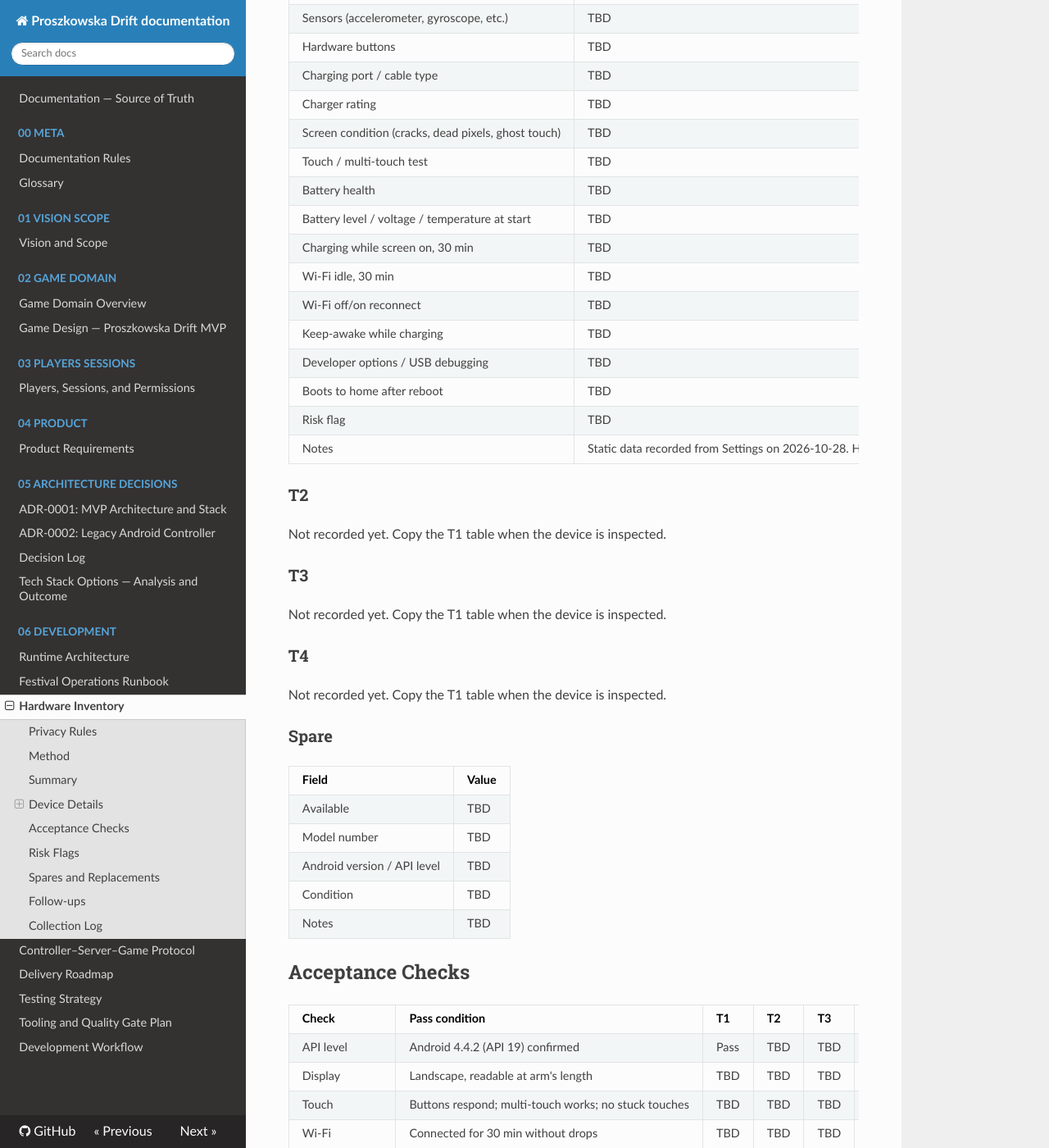
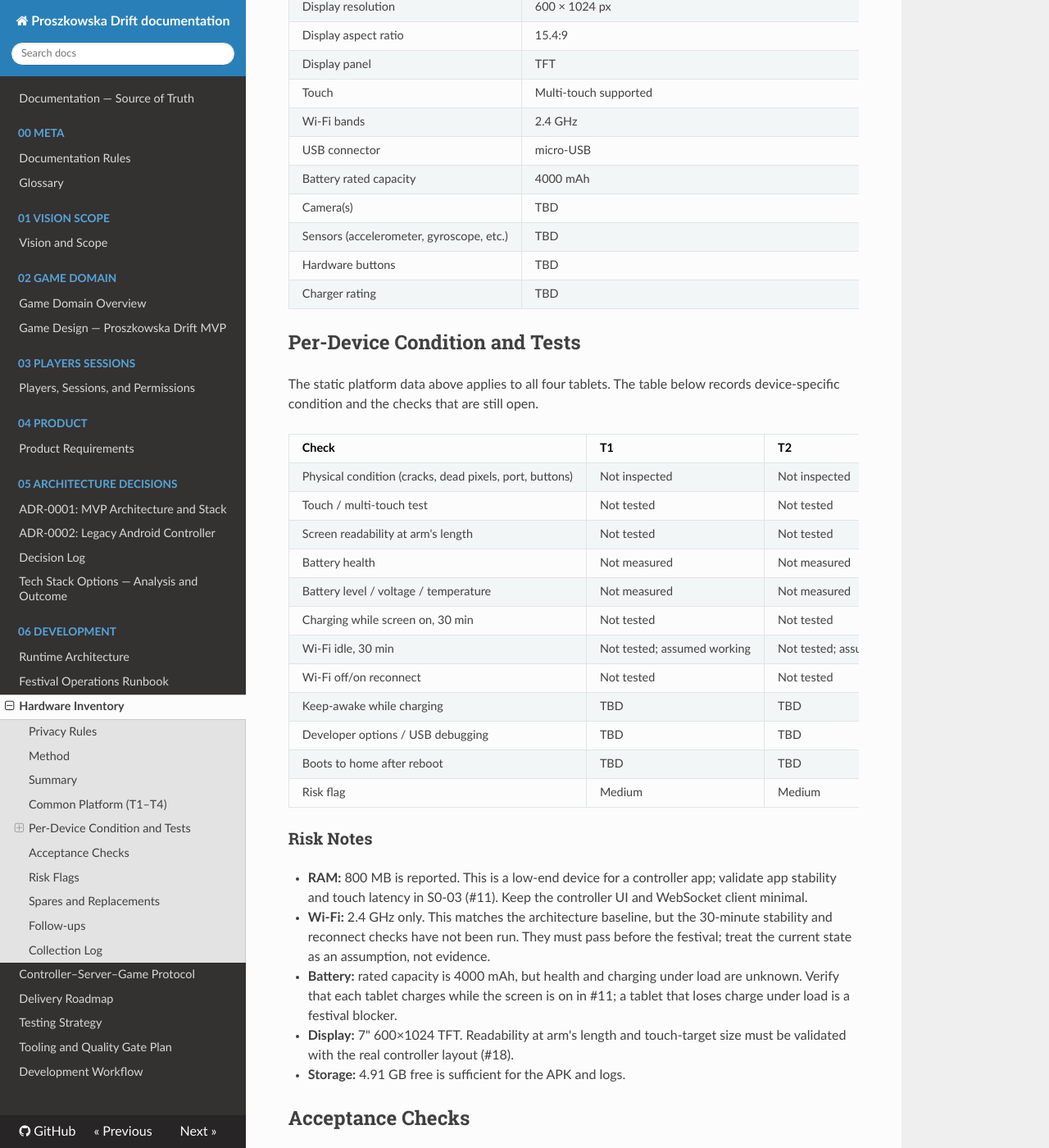
Before and after one commit to PSZLBit/ProszkowskaDrift, an MkDocs documentation site: the page built from documentation/06-development/hardware-inventory.md, in a window 1280 px wide and 1400 px high, scrolled down 2119 px. Shown: the whole window at 82% size. Built offline with MkDocs 1.6.1, drawn with Linux system fonts in a browser that asks for light colours; nearby versions of some CDN libraries; some of the changed text lies outside the part shown.

Commit message:
docs(ops): complete tablet static specs for T1-T4
All four tablets share the SM-T210 platform. Record RAM, display, Wi-Fi band, USB, and battery capacity, and mark untested hardware checks as assumptions deferred to S0-03 and S0-06.

````diff
--- a/documentation/06-development/hardware-inventory.md
+++ b/documentation/06-development/hardware-inventory.md
@@ -7,8 +7,11 @@
 (S0-02, issue #10). Devices are labelled `T1`–`T4`; slot labels `P1`–`P4` are
 assigned only during festival provisioning.
 
-**Collection status:** 1 of 4 tablets recorded (T1 static data only). Hardware
-checks and the remaining tablets are still open.
+**Collection status:** all four tablets are recorded and share the same
+platform. Static specifications were read from Settings and the device
+specification. Hardware checks (Wi-Fi stability, charging under load, battery
+health, touch, readability) were not performed and are deferred to the S0-03
+controller spike (#11) and the S0-06 measurements (#14).
 
 ## Privacy Rules
 
@@ -19,15 +22,16 @@
 
 ## Method
 
-1. Charge each tablet to 100% and let it cool to room temperature.
-2. Record static specs from Settings, the service menu, and the model spec sheet.
-3. Run the checks below under identical conditions for all devices.
-4. Run the 30-minute Wi-Fi and charging checks with the festival router,
-   charger, and cable.
+1. Record static specs from Settings and the device specification.
+2. Treat every tablet as the same platform: the team confirmed that T1–T4 have
+   identical hardware and software.
+3. Record assumptions explicitly; do not present untested behavior as verified.
+4. Defer Wi-Fi, charging, battery-health, touch, and readability checks to the
+   spike that needs them (#11, #14, #17).
 5. Mark unknown values `TBD`; never guess.
 
-Tools used: Settings, Samsung service menus `*#0*#` and `*#*#4636*#*#`, router
-client list. Optional ADB commands:
+Tools used: Settings, device specification. Optional ADB commands for later
+checks:
 
 ```text
 adb shell getprop ro.product.model
@@ -44,20 +48,19 @@
 
 | Field | T1 | T2 | T3 | T4 | Spare |
 |---|---|---|---|---|---|
-| Model number | SM-T210 | TBD | TBD | TBD | TBD |
-| Manufacturer | Samsung | TBD | TBD | TBD | TBD |
-| Android version | 4.4.2 | TBD | TBD | TBD | TBD |
-| API level | 19 | TBD | TBD | TBD | TBD |
-| RAM | TBD | TBD | TBD | TBD | TBD |
-| Internal storage total / free | 8.00 GB / 4.91 GB | TBD | TBD | TBD | TBD |
-| Display resolution / density | TBD | TBD | TBD | TBD | TBD |
-| Wi-Fi bands (2.4 / 5 GHz) | TBD | TBD | TBD | TBD | TBD |
-| Battery health | TBD | TBD | TBD | TBD | TBD |
-| Risk flag | TBD | TBD | TBD | TBD | TBD |
+| Model number | SM-T210 | SM-T210 | SM-T210 | SM-T210 | TBD |
+| Manufacturer | Samsung | Samsung | Samsung | Samsung | TBD |
+| Android version | 4.4.2 | 4.4.2 | 4.4.2 | 4.4.2 | TBD |
+| API level | 19 | 19 | 19 | 19 | TBD |
+| RAM | 800 MB | 800 MB | 800 MB | 800 MB | TBD |
+| Internal storage total / free | 8.00 GB / 4.91 GB | 8.00 GB / 4.91 GB | 8.00 GB / 4.91 GB | 8.00 GB / 4.91 GB | TBD |
+| Display | 7" 600×1024 TFT | 7" 600×1024 TFT | 7" 600×1024 TFT | 7" 600×1024 TFT | TBD |
+| Wi-Fi bands | 2.4 GHz | 2.4 GHz | 2.4 GHz | 2.4 GHz | TBD |
+| Battery rated capacity | 4000 mAh | 4000 mAh | 4000 mAh | 4000 mAh | TBD |
+| Battery health | Not measured | Not measured | Not measured | Not measured | TBD |
+| Risk flag | Medium | Medium | Medium | Medium | TBD |
 
-## Device Details
-
-### T1
+## Common Platform (T1–T4)
 
 | Field | Value |
 |---|---|
@@ -67,66 +70,72 @@
 | Kernel version | 3.4.5-4081557 dpi@SWDD5907 #1 Tue Feb 3 15:14:55 KST 2015 |
 | Build number | KOT49H.T210XXBOB1 |
 | CPU / ABI | TBD |
-| RAM | TBD |
+| RAM | 800 MB reported |
 | Internal storage total | 8.00 GB |
 | System storage | 2.72 GB |
 | Internal storage used | 293 MB |
 | Cached data | 2.92 MB |
 | Miscellaneous files | 91.13 MB |
 | Internal storage available | 4.91 GB |
-| Display resolution / density / diagonal | TBD |
-| Wi-Fi bands | TBD |
+| Display size | 7" |
+| Display resolution | 600 × 1024 px |
+| Display aspect ratio | 15.4:9 |
+| Display panel | TFT |
+| Touch | Multi-touch supported |
+| Wi-Fi bands | 2.4 GHz |
+| USB connector | micro-USB |
+| Battery rated capacity | 4000 mAh |
 | Camera(s) | TBD |
 | Sensors (accelerometer, gyroscope, etc.) | TBD |
 | Hardware buttons | TBD |
-| Charging port / cable type | TBD |
 | Charger rating | TBD |
-| Screen condition (cracks, dead pixels, ghost touch) | TBD |
-| Touch / multi-touch test | TBD |
-| Battery health | TBD |
-| Battery level / voltage / temperature at start | TBD |
-| Charging while screen on, 30 min | TBD |
-| Wi-Fi idle, 30 min | TBD |
-| Wi-Fi off/on reconnect | TBD |
-| Keep-awake while charging | TBD |
-| Developer options / USB debugging | TBD |
-| Boots to home after reboot | TBD |
-| Risk flag | TBD |
-| Notes | Static data recorded from Settings on 2026-10-28. Hardware checks pending. |
 
-### T2
+## Per-Device Condition and Tests
 
-Not recorded yet. Copy the T1 table when the device is inspected.
+The static platform data above applies to all four tablets. The table below
+records device-specific condition and the checks that are still open.
 
-### T3
+| Check | T1 | T2 | T3 | T4 |
+|---|---|---|---|---|
+| Physical condition (cracks, dead pixels, port, buttons) | Not inspected | Not inspected | Not inspected | Not inspected |
+| Touch / multi-touch test | Not tested | Not tested | Not tested | Not tested |
+| Screen readability at arm's length | Not tested | Not tested | Not tested | Not tested |
+| Battery health | Not measured | Not measured | Not measured | Not measured |
+| Battery level / voltage / temperature | Not measured | Not measured | Not measured | Not measured |
+| Charging while screen on, 30 min | Not tested | Not tested | Not tested | Not tested |
+| Wi-Fi idle, 30 min | Not tested; assumed working | Not tested; assumed working | Not tested; assumed working | Not tested; assumed working |
+| Wi-Fi off/on reconnect | Not tested | Not tested | Not tested | Not tested |
+| Keep-awake while charging | TBD | TBD | TBD | TBD |
+| Developer options / USB debugging | TBD | TBD | TBD | TBD |
+| Boots to home after reboot | TBD | TBD | TBD | TBD |
+| Risk flag | Medium | Medium | Medium | Medium |
 
-Not recorded yet. Copy the T1 table when the device is inspected.
+### Risk Notes
 
-### T4
-
-Not recorded yet. Copy the T1 table when the device is inspected.
-
-### Spare
-
-| Field | Value |
-|---|---|
-| Available | TBD |
-| Model number | TBD |
-| Android version / API level | TBD |
-| Condition | TBD |
-| Notes | TBD |
+- **RAM:** 800 MB is reported. This is a low-end device for a controller app;
+  validate app stability and touch latency in S0-03 (#11). Keep the controller
+  UI and WebSocket client minimal.
+- **Wi-Fi:** 2.4 GHz only. This matches the architecture baseline, but the
+  30-minute stability and reconnect checks have not been run. They must pass
+  before the festival; treat the current state as an assumption, not evidence.
+- **Battery:** rated capacity is 4000 mAh, but health and charging under load
+  are unknown. Verify that each tablet charges while the screen is on in #11;
+  a tablet that loses charge under load is a festival blocker.
+- **Display:** 7" 600×1024 TFT. Readability at arm's length and touch-target
+  size must be validated with the real controller layout (#18).
+- **Storage:** 4.91 GB free is sufficient for the APK and logs.
 
 ## Acceptance Checks
 
 | Check | Pass condition | T1 | T2 | T3 | T4 |
 |---|---|---|---|---|---|
-| API level | Android 4.4.2 (API 19) confirmed | Pass | TBD | TBD | TBD |
-| Display | Landscape, readable at arm's length | TBD | TBD | TBD | TBD |
-| Touch | Buttons respond; multi-touch works; no stuck touches | TBD | TBD | TBD | TBD |
-| Wi-Fi | Connected for 30 min without drops | TBD | TBD | TBD | TBD |
-| Reconnect | Wi-Fi off/on or app restart reconnects | TBD | TBD | TBD | TBD |
-| Charging | Charges while screen is on and app is running | TBD | TBD | TBD | TBD |
-| Heat | No shutdown or severe throttling in 30 min | TBD | TBD | TBD | TBD |
+| API level | Android 4.4.2 (API 19) confirmed | Pass | Pass | Pass | Pass |
+| Display | Landscape, readable at arm's length | Not tested | Not tested | Not tested | Not tested |
+| Touch | Buttons respond; multi-touch works; no stuck touches | Not tested | Not tested | Not tested | Not tested |
+| Wi-Fi | Connected for 30 min without drops | Assumed; not tested | Assumed; not tested | Assumed; not tested | Assumed; not tested |
+| Reconnect | Wi-Fi off/on or app restart reconnects | Not tested | Not tested | Not tested | Not tested |
+| Charging | Charges while screen is on and app is running | Not tested | Not tested | Not tested | Not tested |
+| Heat | No shutdown or severe throttling in 30 min | Not tested | Not tested | Not tested | Not tested |
 | Kiosk readiness | Developer options and launcher change available | TBD | TBD | TBD | TBD |
 | Boot | Starts to home after reboot | TBD | TBD | TBD | TBD |
 
@@ -135,7 +144,7 @@
 Flag a device as **High** if any of these is true:
 
 - API level is not 19.
-- RAM is below 1 GB.
+- RAM is below 512 MB.
 - Battery health is `Poor`, `Overheat`, or `Dead`.
 - The battery level drops while charging with the screen on.
 - Wi-Fi drops during the 30-minute idle test.
@@ -143,10 +152,14 @@
 
 Flag a device as **Medium** if any of these is true:
 
-- 5 GHz Wi-Fi is unsupported.
+- Reported RAM is below 1 GB.
+- A required hardware check has not been performed yet.
 - The screen is small or has cosmetic damage that does not affect touch.
 - The charging port or cable is loose.
 - Storage free space is below 100 MB.
+
+2.4 GHz-only Wi-Fi is acceptable: it is the documented compatibility baseline
+in `06-development/architecture.md`.
 
 ## Spares and Replacements
 
@@ -157,16 +170,16 @@
 
 ## Follow-ups
 
-- Record T2–T4 and all hardware checks.
 - Install the controller APK on all four tablets when S0-03 (#11) produces it.
-- Use these devices for the latency and Wi-Fi measurements in S0-06 (#14).
+- Run the 30-minute Wi-Fi, reconnect, and charging checks during #11 and #14.
+- Measure latency and readability in S0-06 (#14).
 - Update the hardware matrix in `06-development/testing.md` (#17).
 - Feed the device labels into the D-14 input-scheme playtest (#18).
 - Record any High risk in the roadmap risk register.
-- Update ADR-0002 validation evidence when the inventory is complete.
+- Update ADR-0002 validation evidence when the hardware checks are complete.
 
 ## Collection Log
 
 | Date | Device | What was recorded | By role |
 |---|---|---|---|
-| 2026-10-28 | T1 | Model, Android version, kernel, build, storage | QA/Controller |
+| 2026-10-28 | T1–T4 | Model, Android/API, kernel, build, storage, RAM, display, Wi-Fi band, USB, battery capacity | QA/Controller |
````
Also changed, not shown: documentation/README.md (+2 -1 lines).
